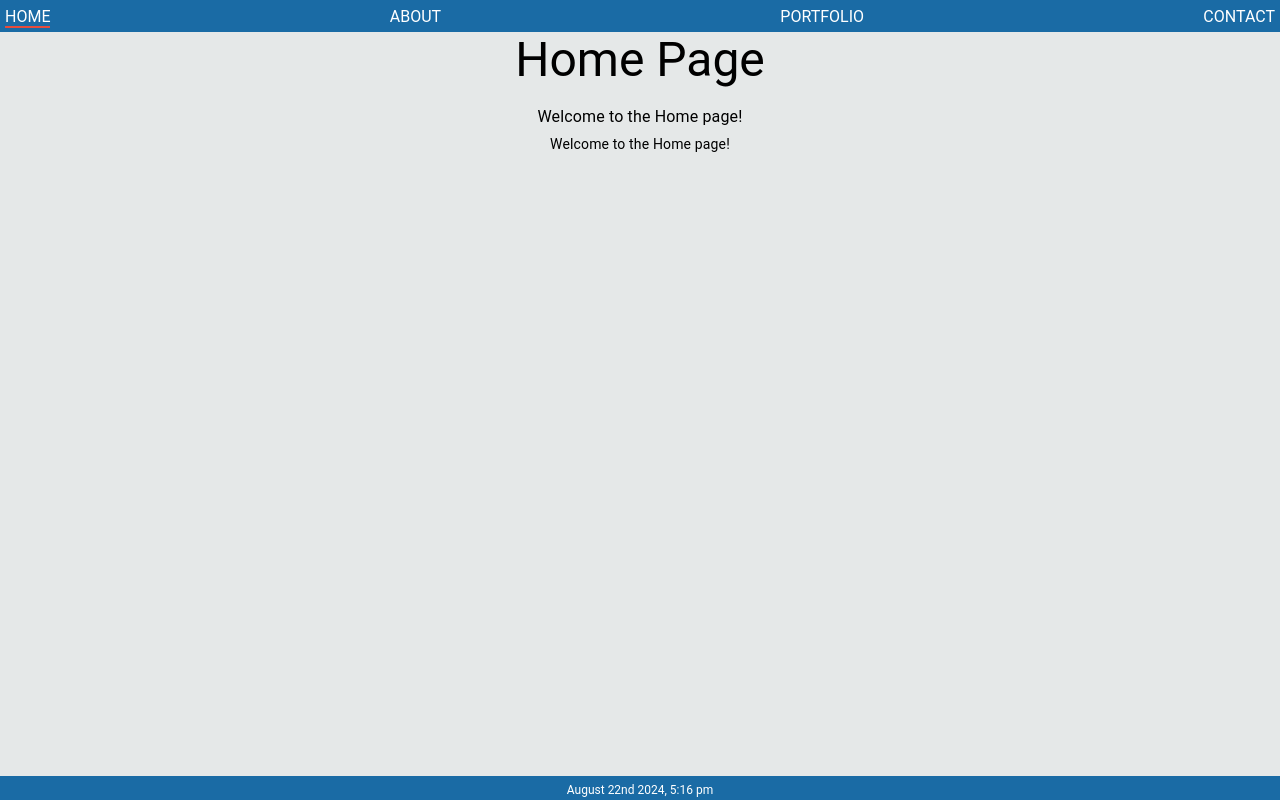
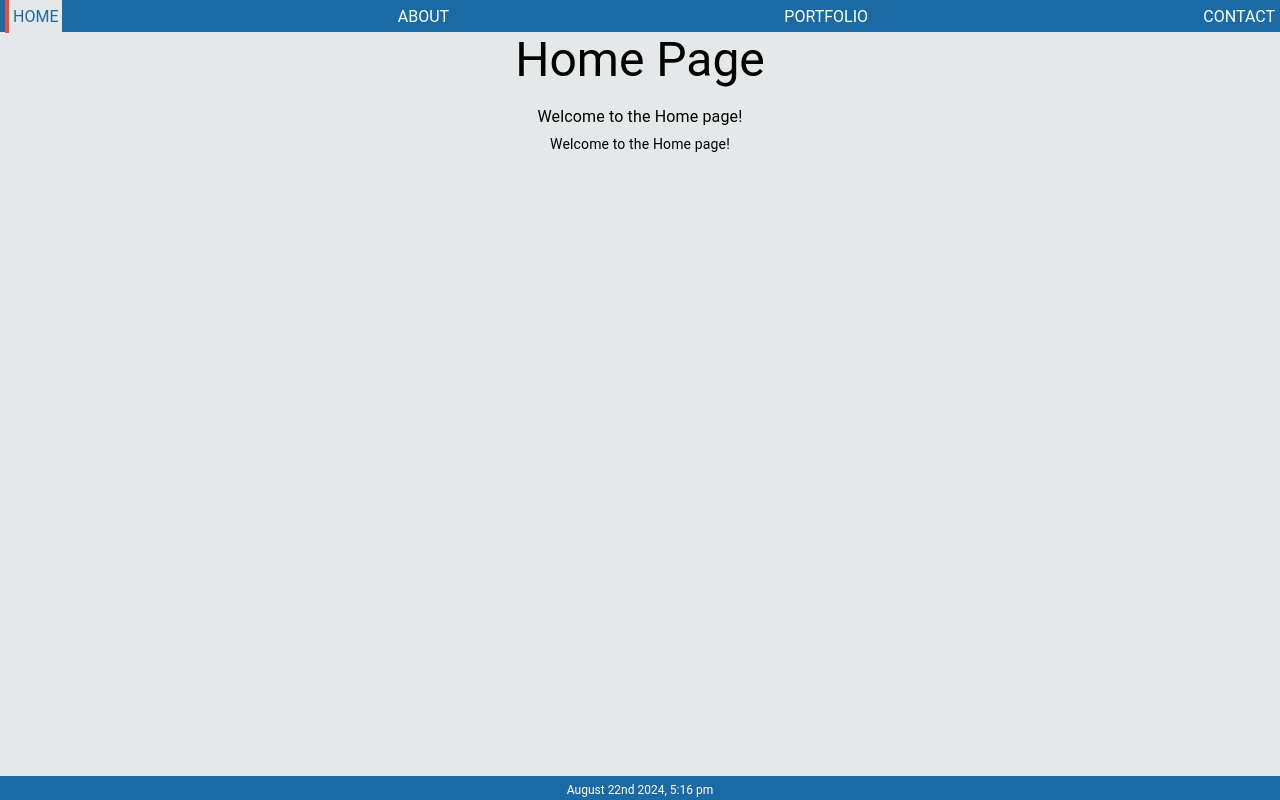
Before and after one commit to MeGallin/natsPortfolio-client, a React (Vite) app: page / in a window 1280 px wide. Built offline with nearby package versions, Linux system fonts and the light colour scheme.

Commit message:
active class tweaks

```diff
--- a/src/App.css
+++ b/src/App.css
@@ -77,7 +77,10 @@ footer {
 
 /* Active for Routes */
 .active {
-  border-bottom: 2px solid var(--error-color);
+  border-left: 4px solid var(--error-color);
+  background-color: var(--neutral-color);
+  color: var(--primary-color-dark);
+  padding: 7px 4px;
 }
 /* Utility Classes */
 .border-temp {
```
